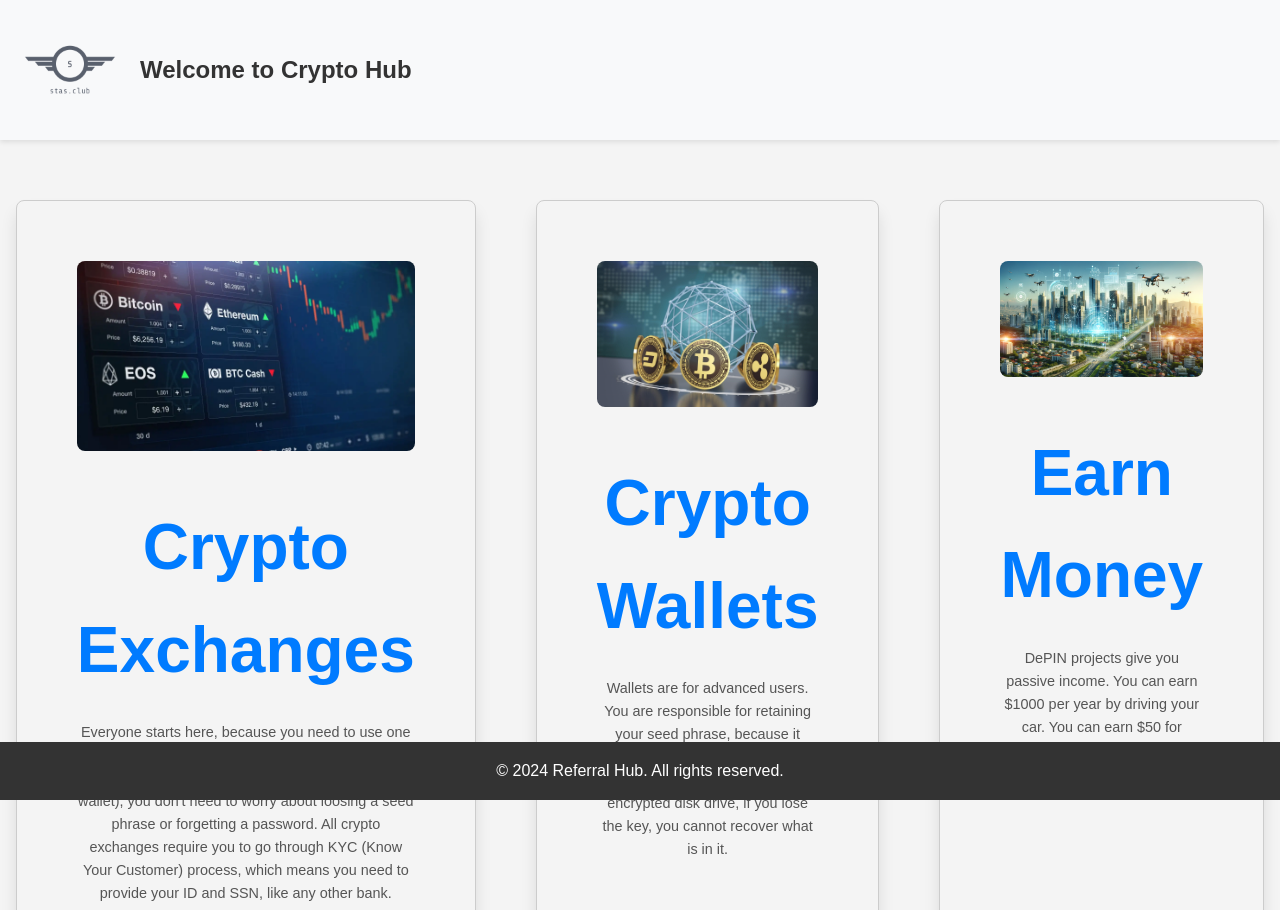
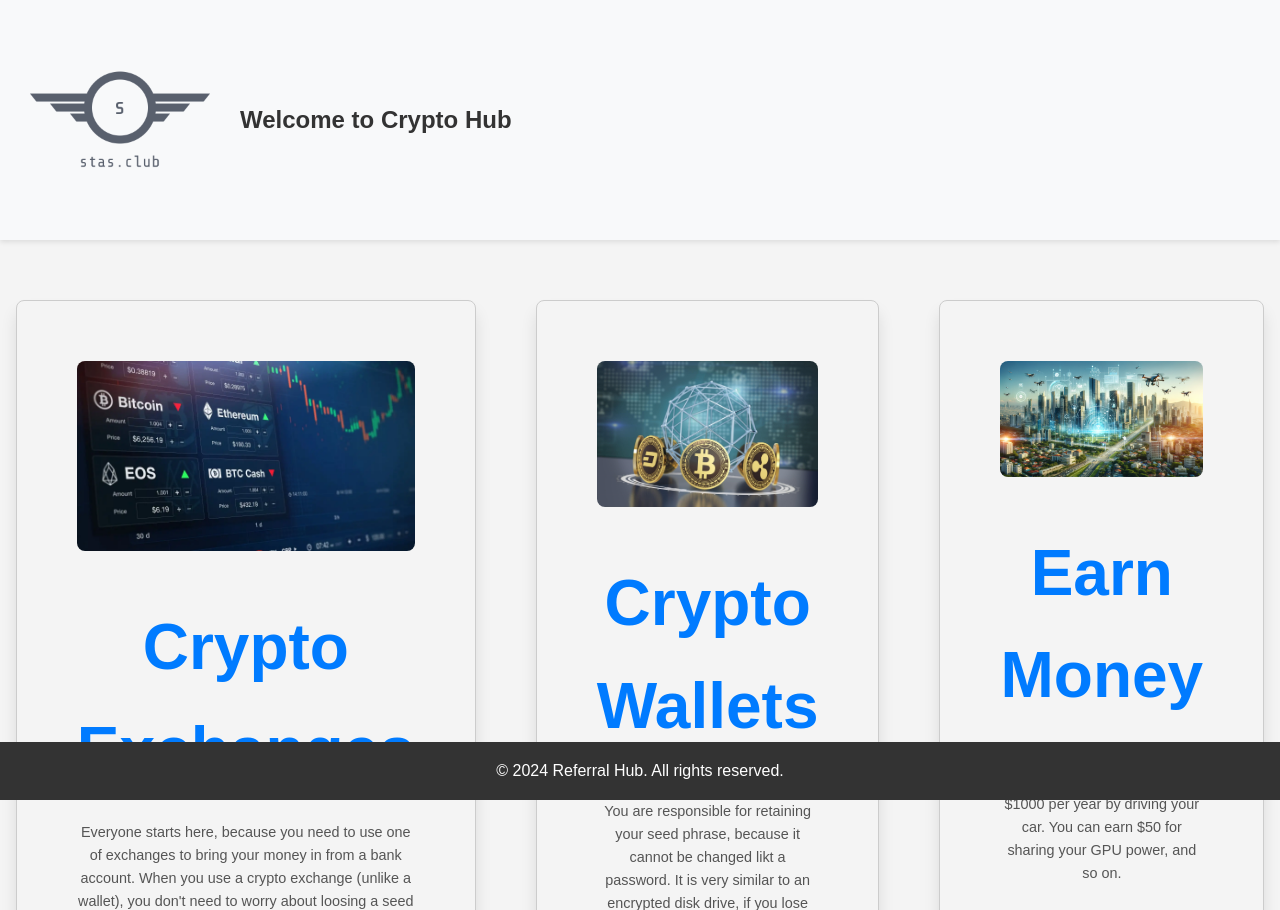
Before and after one commit to BusyStas/stasclub, a Flask app: page / in a window 1280 px wide. Shown: the top 910 px of the page. Run offline with Flask 3, Linux system fonts and the light colour scheme.

Commit message:
favicon and logo

```diff
--- a/templates/index.html
+++ b/templates/index.html
@@ -5,6 +5,7 @@
     <meta name="viewport" content="width=device-width, initial-scale=1.0">
     <title>Crypto Hub</title>
     <link rel="stylesheet" href="{{ url_for('static', filename='styles.css') }}">
+    <link rel="icon" href="{{ url_for('static', filename='images/favicon.ico') }}" type="image/x-icon">
     <style>
         .header {
             display: flex;
@@ -13,7 +14,7 @@
             background-color: #f8f9fa; /* Light background for the header */
         }
         .header img {
-            height: 100px; /* Adjust the logo size */
+            height: 200px; /* Adjust the logo size */
             margin-right: 20px;
         }
         .header h1 {
```
Also changed, not shown: static/images/favicon.ico (added).
